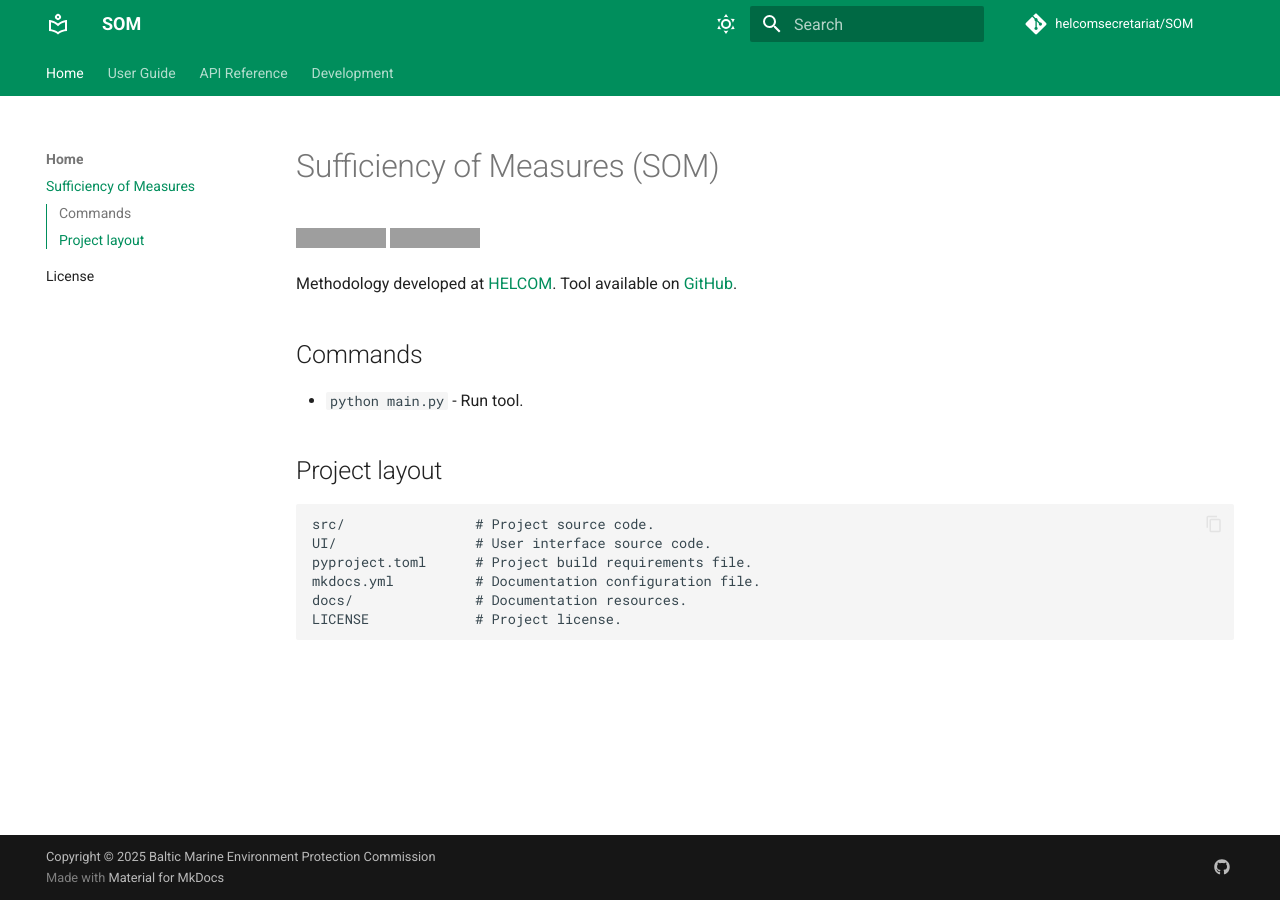
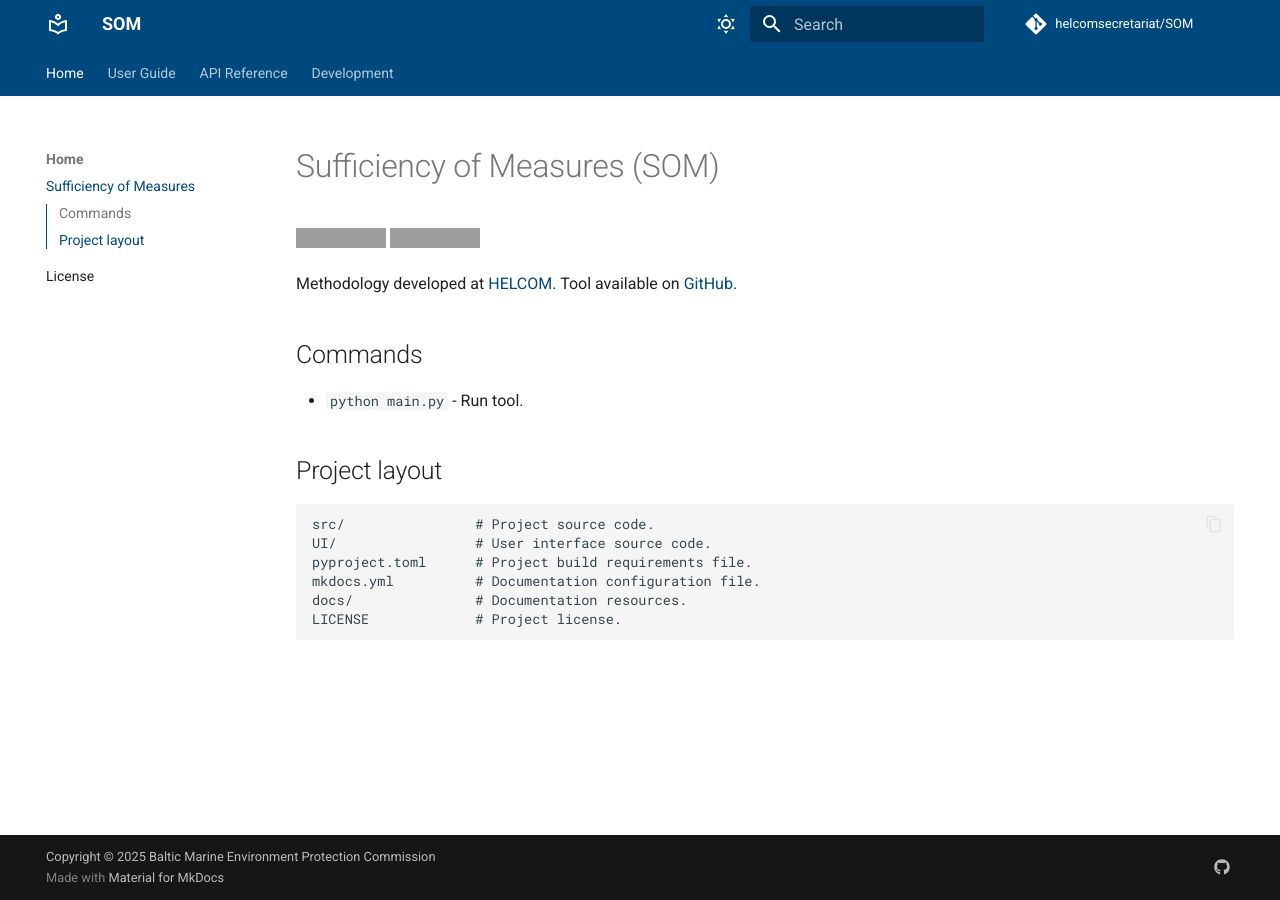
Before and after one commit to helcomsecretariat/SOM, an MkDocs documentation site: the page built from docs/index.md, in a window 1280 px wide. Built offline with MkDocs 1.6.1 and Material for MkDocs 9.7.7, drawn with Linux system fonts in a browser that asks for light colours; comment, search, counter and statistics services are not loaded; grey boxes are pictures that could not be loaded.

Commit message:
Update extra.css

```diff
--- a/docs/stylesheets/extra.css
+++ b/docs/stylesheets/extra.css
@@ -1,8 +1,26 @@
 :root  > * {
-  --md-primary-fg-color:        #008e5c;
-  --md-primary-fg-color--light: #008e5c;
-  --md-primary-fg-color--dark:  #008e5c;
+  --md-primary-fg-color:        #00497f;
+  --md-primary-fg-color--light: #00497f;
+  --md-primary-fg-color--dark:  #00497f;
   --md-accent-fg-color:        #00ab97;
   --md-accent-fg-color--light: #00ab97;
   --md-accent-fg-color--dark:  #00ab97;
 }
+
+[data-md-color-scheme="default"] {
+  --md-primary-fg-color:        #00497f;
+  --md-primary-fg-color--light: #00497f;
+  --md-primary-fg-color--dark:  #00497f;
+  --md-accent-fg-color:        #00ab97;
+  --md-accent-fg-color--light: #00ab97;
+  --md-accent-fg-color--dark:  #00ab97;
+}
+
+[data-md-color-scheme="slate"] {
+  --md-primary-fg-color:        #00ab97;
+  --md-primary-fg-color--light: #00ab97;
+  --md-primary-fg-color--dark:  #00ab97;
+  --md-accent-fg-color:        #f9b000;
+  --md-accent-fg-color--light: #f9b000;
+  --md-accent-fg-color--dark:  #f9b000;
+}
```
